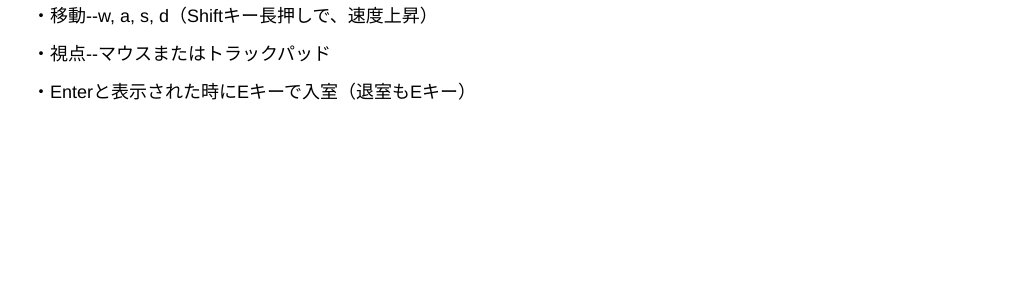
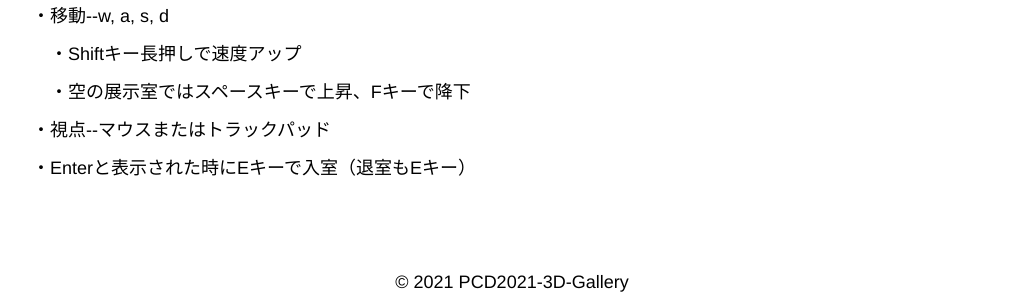
Before and after one commit to PCD2021-3D-Gallery/pcd2021-3d-gallery.github.io, a plain HTML site: page index.html in a window 1280 px wide. Shown: the part 725-1026 px from the top of the page, without its empty margins (128-1151 px from the left). Before the commit the page ends 836 px from the top, so only its background shows below. Drawn offline with Linux system fonts and the light colour scheme; no server answers.

Commit message:
三日目

```diff
--- a/index.html
+++ b/index.html
@@ -1,5 +1,5 @@
 <!DOCTYPE html>
-<html lang="en-us">
+<html lang="ja">
   <head>
     <meta charset="utf-8">
     <meta http-equiv="Content-Type" content="text/html; charset=utf-8">
@@ -21,10 +21,16 @@
         <div class="title">PCD2021-3D-Gallery</div>
 
         <p>操作説明<br>
-          ・移動--w, a, s, d（Shiftキー長押しで、速度上昇）<br>
+          ・移動--w, a, s, d<br>
+          　・Shiftキー長押しで速度アップ<br>
+          　・空の展示室ではスペースキーで上昇、Fキーで降下<br>
           ・視点--マウスまたはトラックパッド<br>
           ・Enterと表示された時にEキーで入室（退室もEキー）</p>
 
+          <br>
+          <br>
+
+          <center><p>© 2021 PCD2021-3D-Gallery</p></center>
       </div>
     </div>
   </body>
```
Also changed, not shown: 2 other files.
